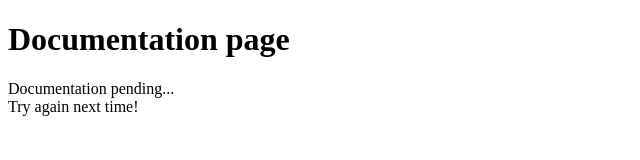
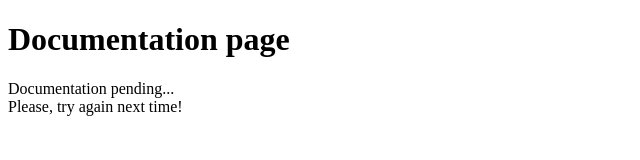
Before and after one commit to DarkoLanovic/movie_api, a website: page public/documentation.html in a window 1280 px wide. Shown: the full height of the page, 0-640 px from the left. Drawn offline with Linux system fonts and the light colour scheme.

Commit message:
initial commit

```diff
--- a/public/documentation.html
+++ b/public/documentation.html
@@ -6,6 +6,6 @@
     </head>
     <body>
         <h1>Documentation page</h1>
-        <p>Documentation pending... <br>Try again next time!</p>
+        <p>Documentation pending... <br>Please, try again next time!</p>
     </body>
 </html>
```
